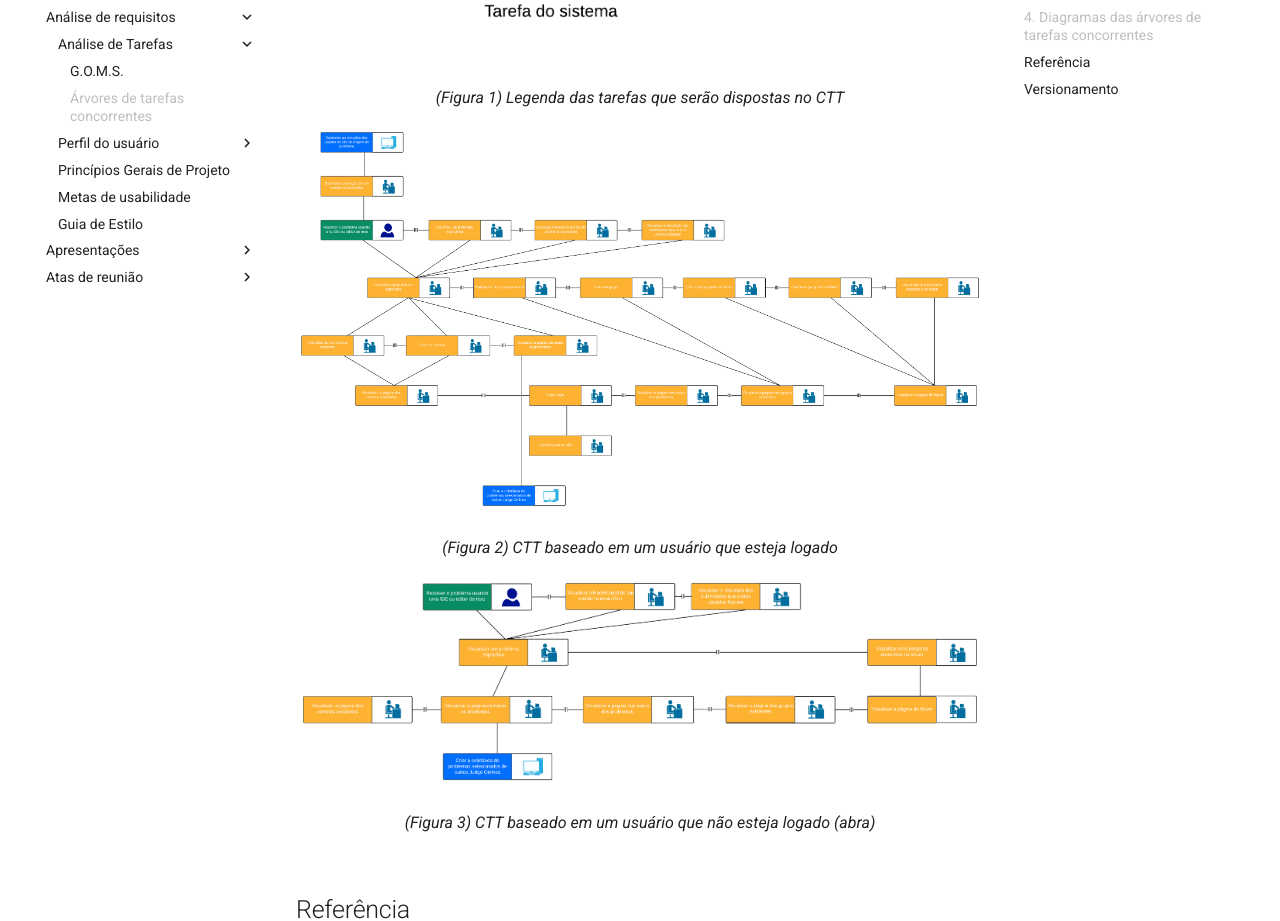
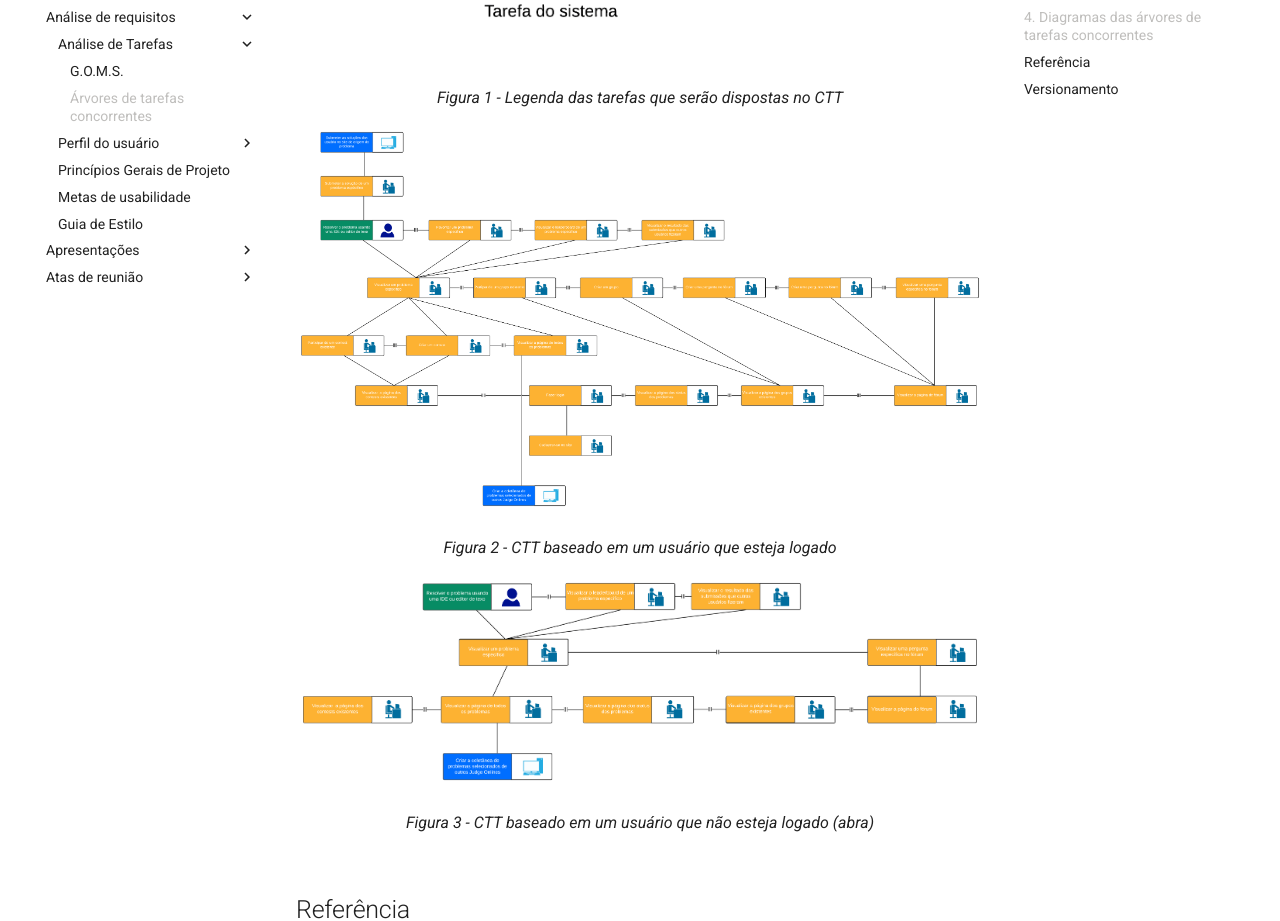
Before and after one commit to Interacao-Humano-Computador/2020.2-Grupo6, an MkDocs documentation site: the page built from docs/analiseDeRequisitos/analiseDeTarefas/ctt.md, in a window 1280 px wide and 1400 px high, scrolled down 2024 px. Shown: the part 172-1093 px from the top of the window. Built offline with MkDocs 1.6.1 and Material for MkDocs 9.7.7, drawn with Linux system fonts in a browser that asks for light colours; comment, search, counter and statistics services are not loaded.

```diff
--- a/docs/analiseDeRequisitos/analiseDeTarefas/ctt.md
+++ b/docs/analiseDeRequisitos/analiseDeTarefas/ctt.md
@@ -62,15 +62,15 @@ Como já tínhamos escolhido o GOMS como uma técnica para análise de tarefas,
     <a href="../../../assets/analiseDeTarefas/CTT/legendaCTT.png" target="_blank">
         <img src="../../../assets/analiseDeTarefas/CTT/legendaCTT.png" height="400px" width="400px"></img>
     </a>
-    <figcaption>(Figura 1) Legenda das tarefas que serão dispostas no CTT</figcaption>
+    <figcaption>Figura 1 - Legenda das tarefas que serão dispostas no CTT</figcaption>
     <a href="../../../assets/analiseDeTarefas/CTT/comLoginCTT.png" target="_blank">
         <img src="../../../assets/analiseDeTarefas/CTT/comLoginCTT.png" height="100%" width="100%"></img>
     </a>
-    <figcaption>(Figura 2) CTT baseado em um usuário que esteja logado</figcaption>
+    <figcaption>Figura 2 - CTT baseado em um usuário que esteja logado</figcaption>
     <a href="../../../assets/analiseDeTarefas/CTT/semLoginCTT.png" target="_blank">
         <img src="../../../assets/analiseDeTarefas/CTT/semLoginCTT.png" height="100%" width="100%"></img>
     </a>
-    <figcaption>(Figura 3) CTT baseado em um usuário que não esteja logado (abra)</figcaption>
+    <figcaption>Figura 3 - CTT baseado em um usuário que não esteja logado (abra)</figcaption>
 </div>
 
 ## Referência
```
Also changed, not shown: docs/analiseDeRequisitos/guiaDeEstilo.md (+4 -4 lines), docs/analiseDeRequisitos/principiosGeraisDeProjeto.md (+11 -2 lines), docs/processoDeDesign/usabilidadeDeMayhew.md (+1 -1 lines).
